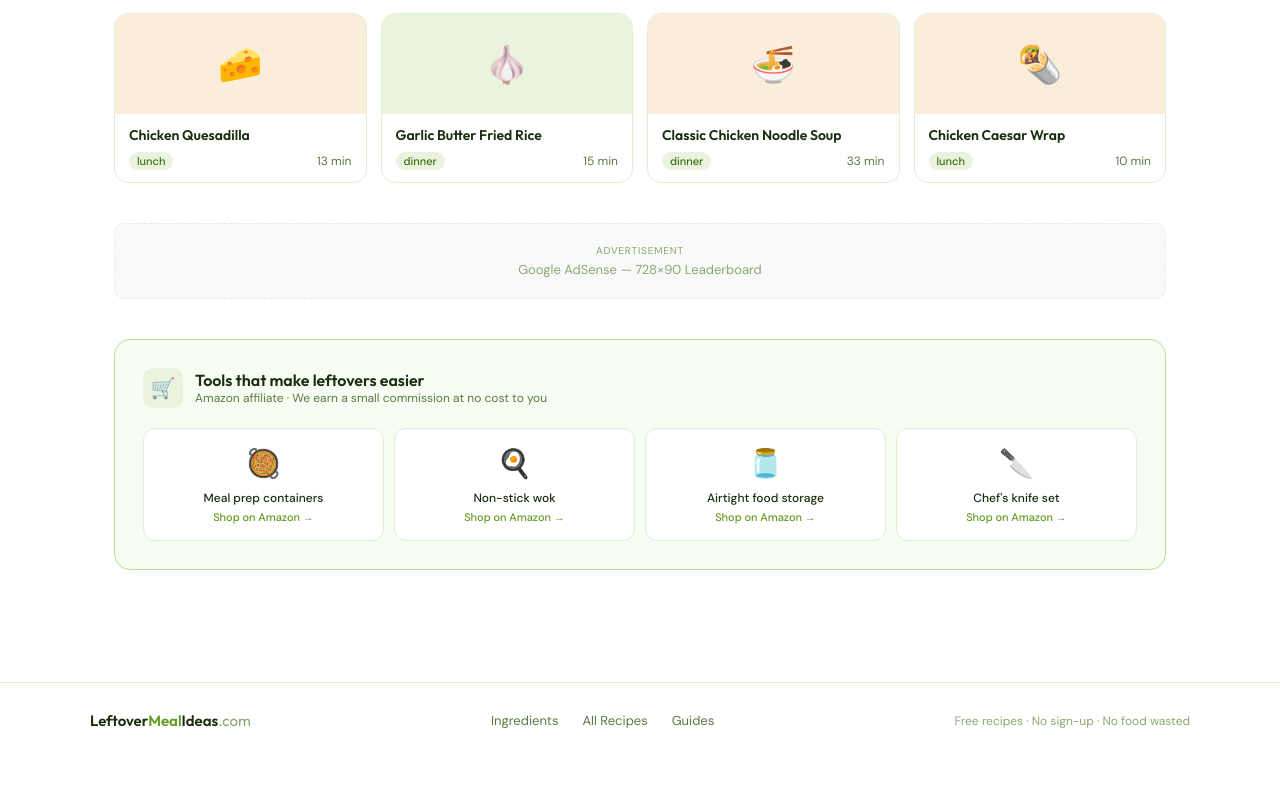
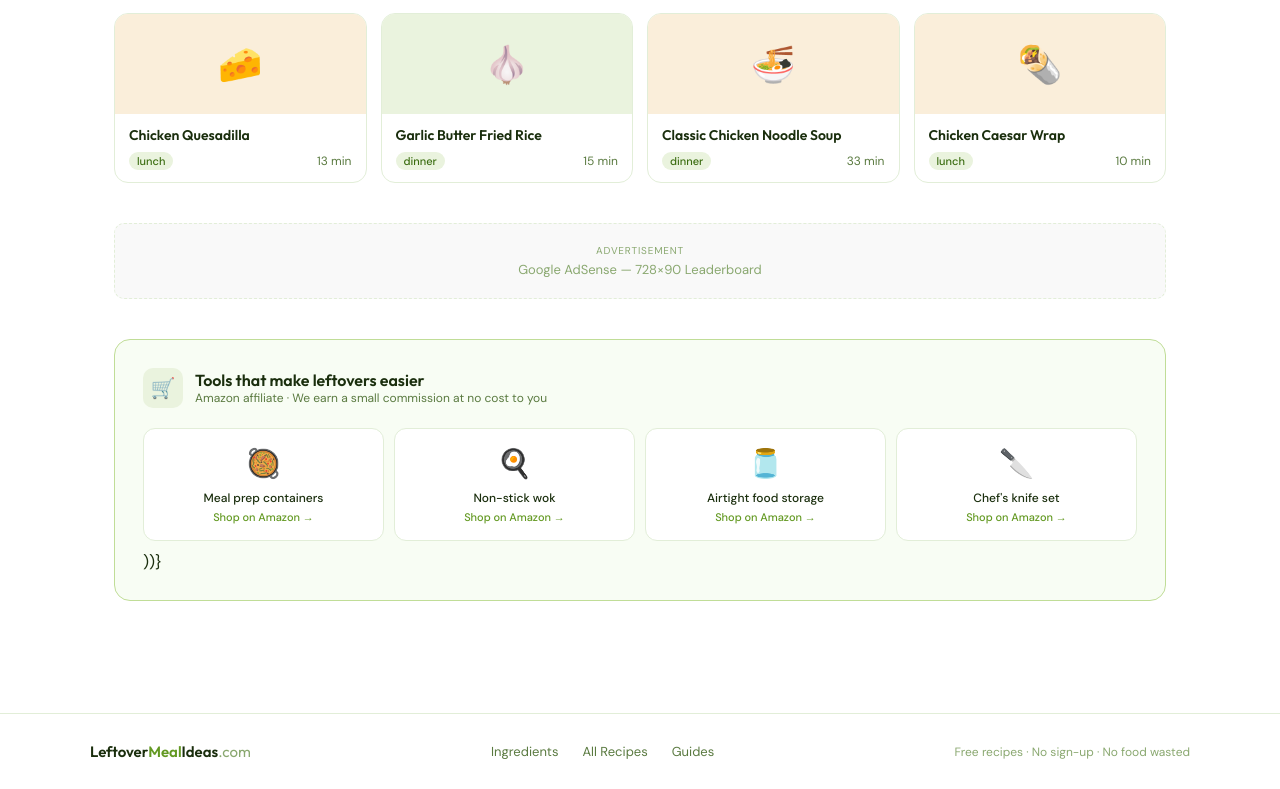
Before and after one commit to grqk654/leftovermealideas, a React (Vite) app: page / in a window 1280 px wide. Shown: the part 1123-1912 px from the top of the page. Before the commit the page ends 1881 px from the top, so only its background shows below. Built offline with nearby package versions, Linux system fonts and the light colour scheme.

Commit message:
Update product links to include Amazon URLs

```diff
--- a/src/App.jsx
+++ b/src/App.jsx
@@ -269,14 +269,20 @@ function HomePage() {
             </div>
           </div>
           <div style={{ display: 'grid', gridTemplateColumns: 'repeat(4,1fr)', gap: 10 }}>
-            {[['🥘','Meal prep containers'],['🍳','Non-stick wok'],['🫙','Airtight food storage'],['🔪','Chef\'s knife set']].map(([e, n]) => (
-              <div key={n} style={{ background: C.bg, border: `1px solid ${C.border}`, borderRadius: 12, padding: 16, textAlign: 'center', cursor: 'pointer' }}
-                onMouseEnter={ev => ev.currentTarget.style.borderColor = C.greenMid}
-                onMouseLeave={ev => ev.currentTarget.style.borderColor = C.border}>
-                <div style={{ fontSize: 28, marginBottom: 8 }}>{e}</div>
-                <div style={{ fontSize: 12, fontWeight: 500, color: C.text, marginBottom: 4, fontFamily: F.body }}>{n}</div>
-                <div style={{ fontSize: 11, color: C.green, fontWeight: 500, fontFamily: F.body }}>Shop on Amazon →</div>
-              </div>
+           {[
+  ['🥘','Meal prep containers','https://www.amazon.com/s?k=meal+prep+containers&tag=grqk6540-20'],
+  ['🍳','Non-stick wok','https://www.amazon.com/s?k=non+stick+wok&tag=grqk6540-20'],
+  ['🫙','Airtight food storage','https://www.amazon.com/s?k=airtight+food+storage+containers&tag=grqk6540-20'],
+  ['🔪',"Chef's knife set",'https://www.amazon.com/s?k=chef+knife+set&tag=grqk6540-20'],
+].map(([e, n, url]) => (
+  <a key={n} href={url} target="_blank" rel="noopener noreferrer" style={{ background: C.bg, border: `1px solid ${C.border}`, borderRadius: 12, padding: 16, textAlign: 'center', cursor: 'pointer', textDecoration: 'none', display: 'block' }}
+    onMouseEnter={ev => ev.currentTarget.style.borderColor = C.greenMid}
+    onMouseLeave={ev => ev.currentTarget.style.borderColor = C.border}>
+    <div style={{ fontSize: 28, marginBottom: 8 }}>{e}</div>
+    <div style={{ fontSize: 12, fontWeight: 500, color: C.text, marginBottom: 4, fontFamily: F.body }}>{n}</div>
+    <div style={{ fontSize: 11, color: C.green, fontWeight: 500, fontFamily: F.body }}>Shop on Amazon →</div>
+  </a>
+))}
             ))}
           </div>
         </div>
```
